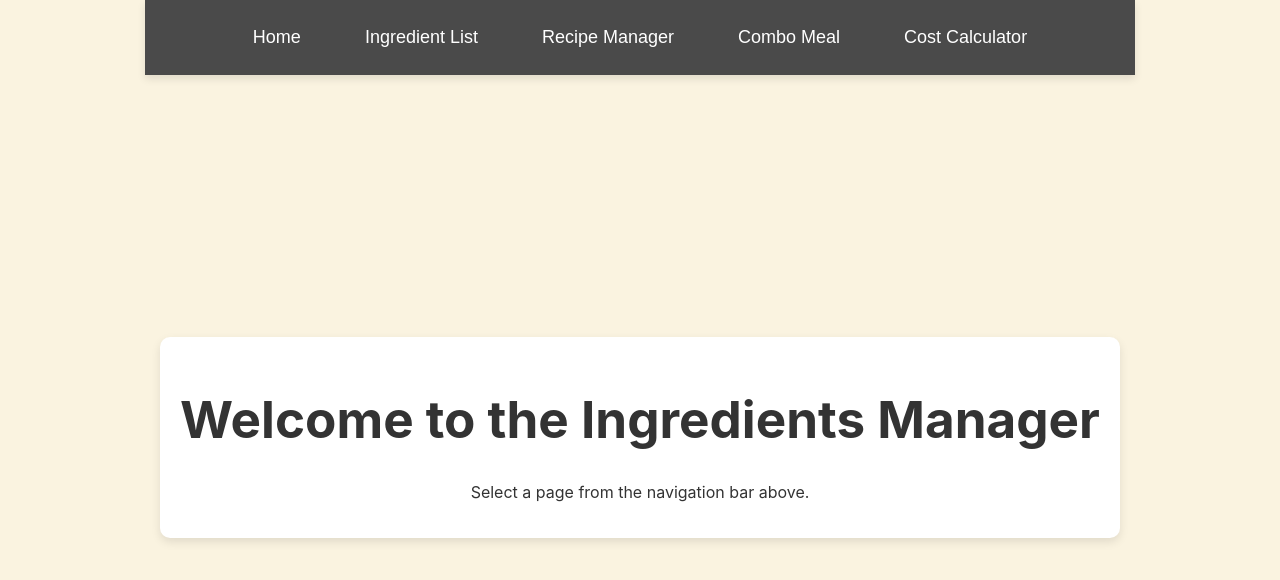
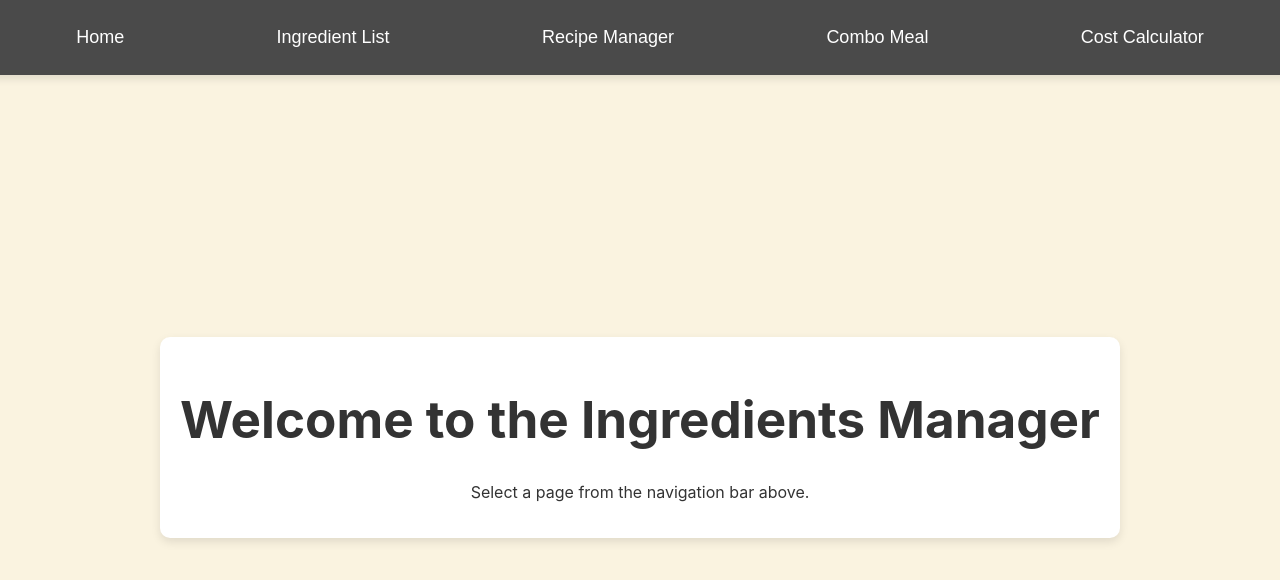
Before and after one commit to jazoomi/Stock-Inventory-Management-System, a React (Vite) app: page / in a window 1280 px wide. Shown: the top 580 px of the page. Built offline with nearby package versions, Linux system fonts and the light colour scheme.

Commit message:
Minor adjustment to nav bar

```diff
--- a/src/ui/App.css
+++ b/src/ui/App.css
@@ -23,12 +23,17 @@ html, body, #root {
 /* Navigation Bar */
 .top-nav {
     display: flex;
-    justify-content: center;
+    justify-content: space-around; /* Spread buttons evenly */
+    align-items: center;
     background-color: #4A4A4A;
     padding: 15px;
-    width: 100%;
+    width: 100vw; /* Ensure full width of viewport */
+    top: 0;
+    left: 0;
+    z-index: 1000;
     box-shadow: 0px 4px 8px rgba(0, 0, 0, 0.1);
 }
+
 
 .top-nav button {
     background: none;
```
